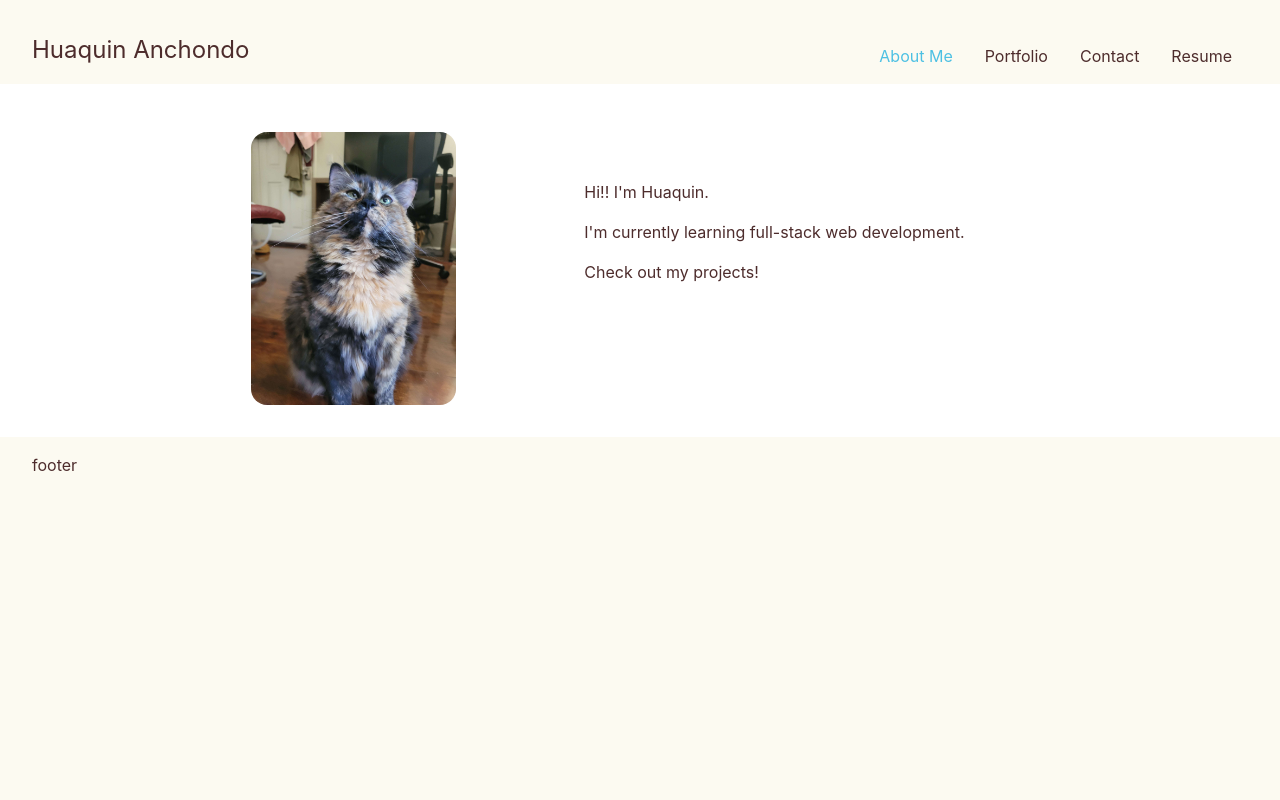
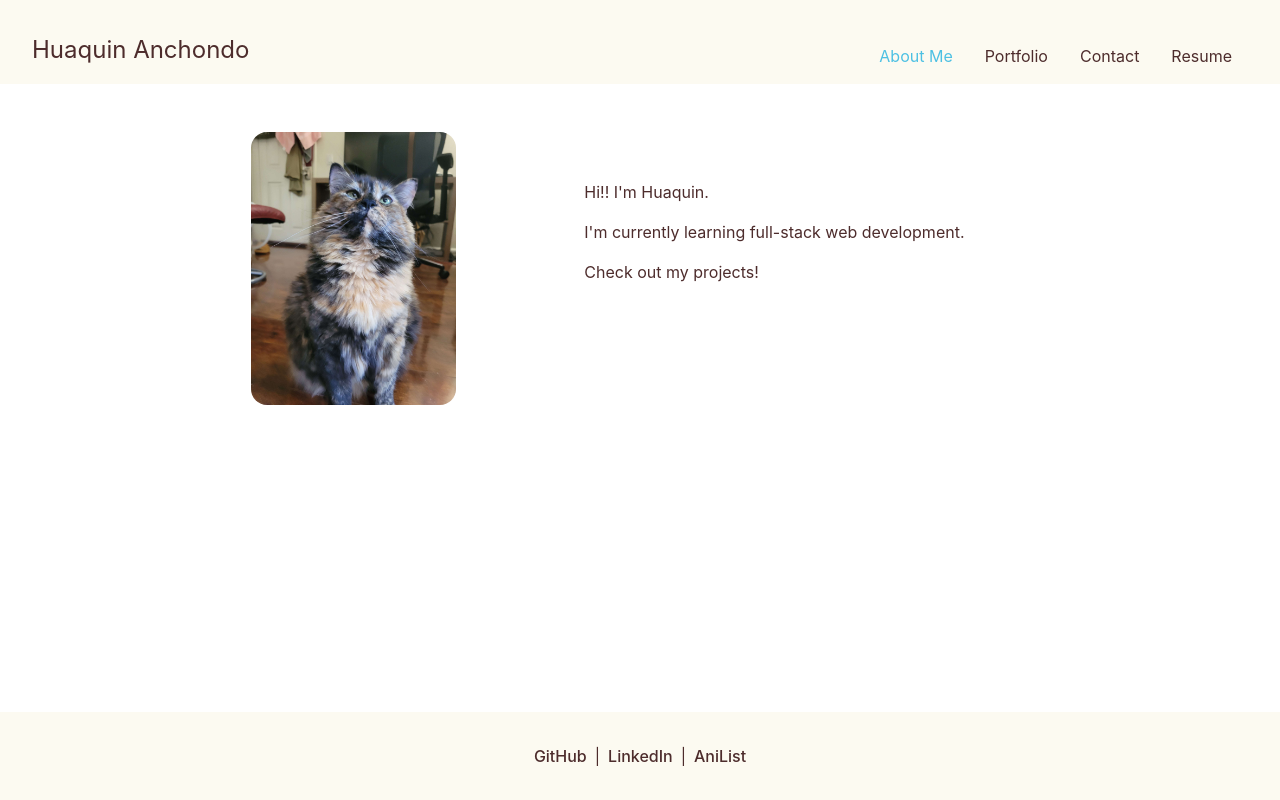
Before and after one commit to desktopbuddy/react-portfolio, a React (Vite) app: page / in a window 1280 px wide. Built offline with nearby package versions, Linux system fonts and the light colour scheme.

Commit message:
footer content

```diff
--- a/src/App.css
+++ b/src/App.css
@@ -3,7 +3,7 @@
   padding: 2rem; */
   text-align: left;
   color: rgb(77, 44, 44);
-  background-color: rgb(252, 250, 241);
+  background-color: rgb(255, 255, 255);
 }
 
 a {
@@ -21,6 +21,13 @@ header, footer {
   flex-direction: row;
 }
 
+footer {
+  gap: .5rem;
+  place-content: center;
+  position: fixed;
+  bottom: 0;
+}
+
 main {
   padding: 3rem 2rem 2rem;
   background-color: white;
@@ -31,7 +38,7 @@ header {
 }
 
 footer {
-  padding: 1rem 2rem 2rem;
+  padding: 2rem 2rem;
 }
 
 nav {
--- a/src/components/Footer.jsx
+++ b/src/components/Footer.jsx
@@ -1,7 +1,11 @@
 export default function Footer() {
   return (
     <footer>
-      footer
+      <a href="github.com/desktopbuddy">GitHub</a>
+      <span>|</span>
+      <a href="linkedin.com">LinkedIn</a>
+      <span>|</span>
+      <a href="https://anilist.co/user/bugsandcritters">AniList</a>
     </footer>
   )
 }
```
